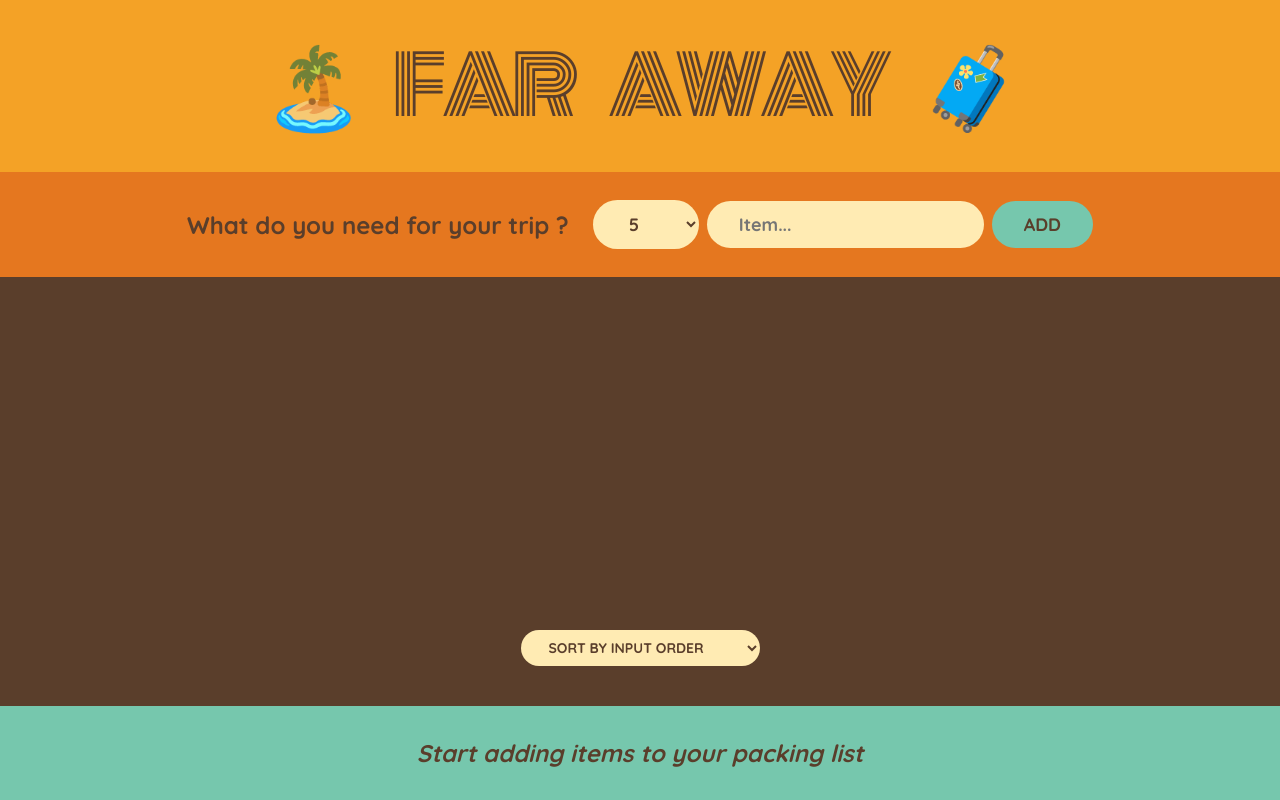
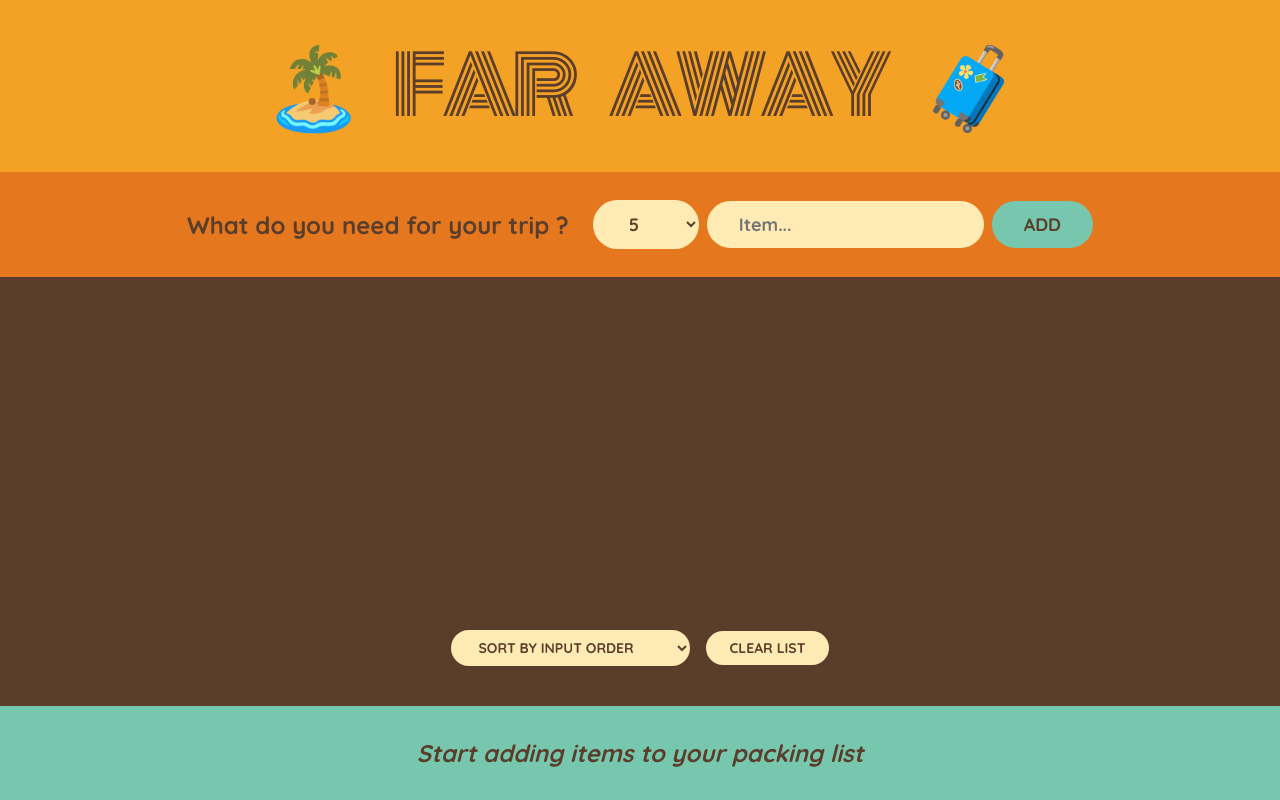
Before and after one commit to Marikita1007/react-travel-list, a React (Create React App) app: page / in a window 1280 px wide. Built offline with nearby package versions, Linux system fonts and the light colour scheme.

Commit message:
#React-87 : Finished course : Clearing the List

```diff
--- a/src/App.js
+++ b/src/App.js
@@ -25,6 +25,14 @@
     );
   }
 
+  function handleClearList() {
+    const confirmed = window.confirm(
+      "Are you sure you want to delete all itema ?"
+    );
+
+    if (confirmed) setItems([]);
+  }
+
   return (
     <div className="app">
       <Logo />
@@ -33,6 +41,7 @@
         items={items}
         onDeleteItem={handleDeleteItem}
         onToggleItem={handleToggleItem}
+        onDeleteAllItems={handleClearList}
       />
       <Status items={items} />
     </div>
@@ -85,7 +94,7 @@
   );
 }
 
-function PackingList({ items, onDeleteItem, onToggleItem }) {
+function PackingList({ items, onDeleteItem, onToggleItem, onDeleteAllItems }) {
   const [sortBy, setSortBy] = useState("input");
 
   let sortedItems;
@@ -110,6 +119,7 @@
             item={item}
             onDeleteItem={onDeleteItem}
             onToggleItem={onToggleItem}
+            onDeleteAllItems={onDeleteAllItems}
             key={item.id}
           />
         ))}
@@ -121,6 +131,7 @@
           <option value="description">Sort by description</option>
           <option value="packed">Sort by packed status</option>
         </select>
+        <button onClick={onDeleteAllItems}>Clear list</button>
       </div>
     </div>
   );
```
